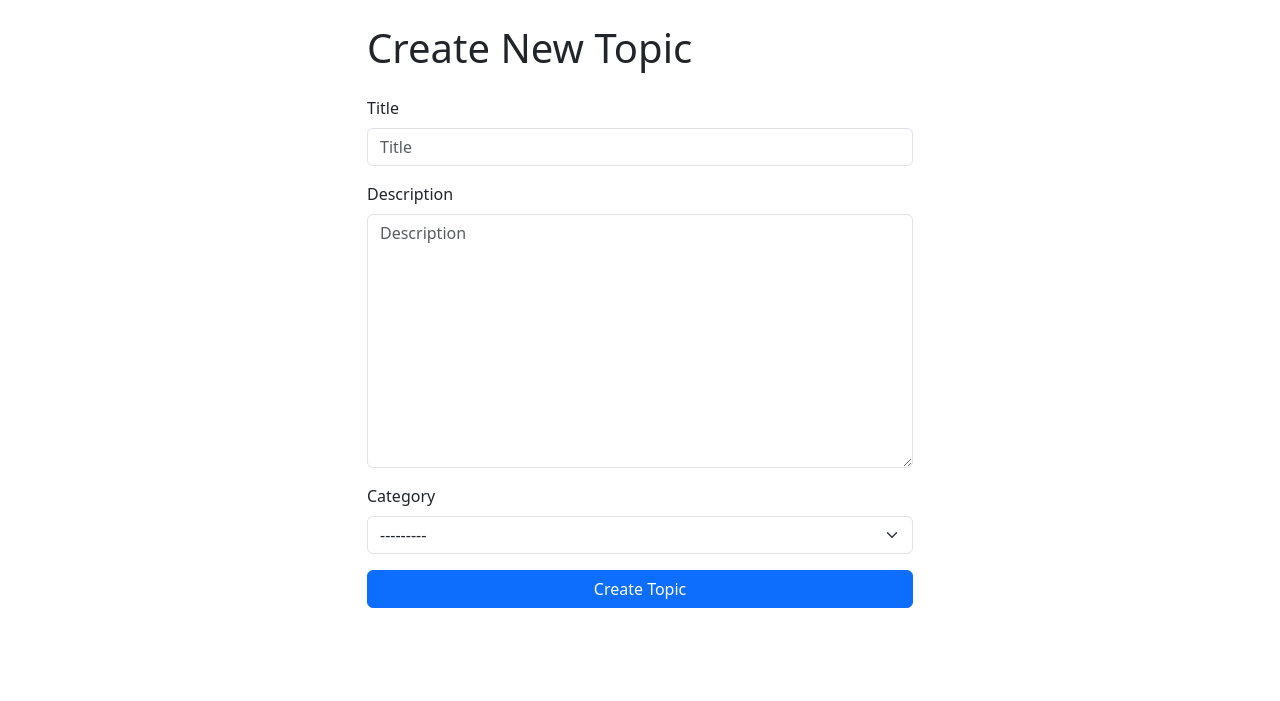
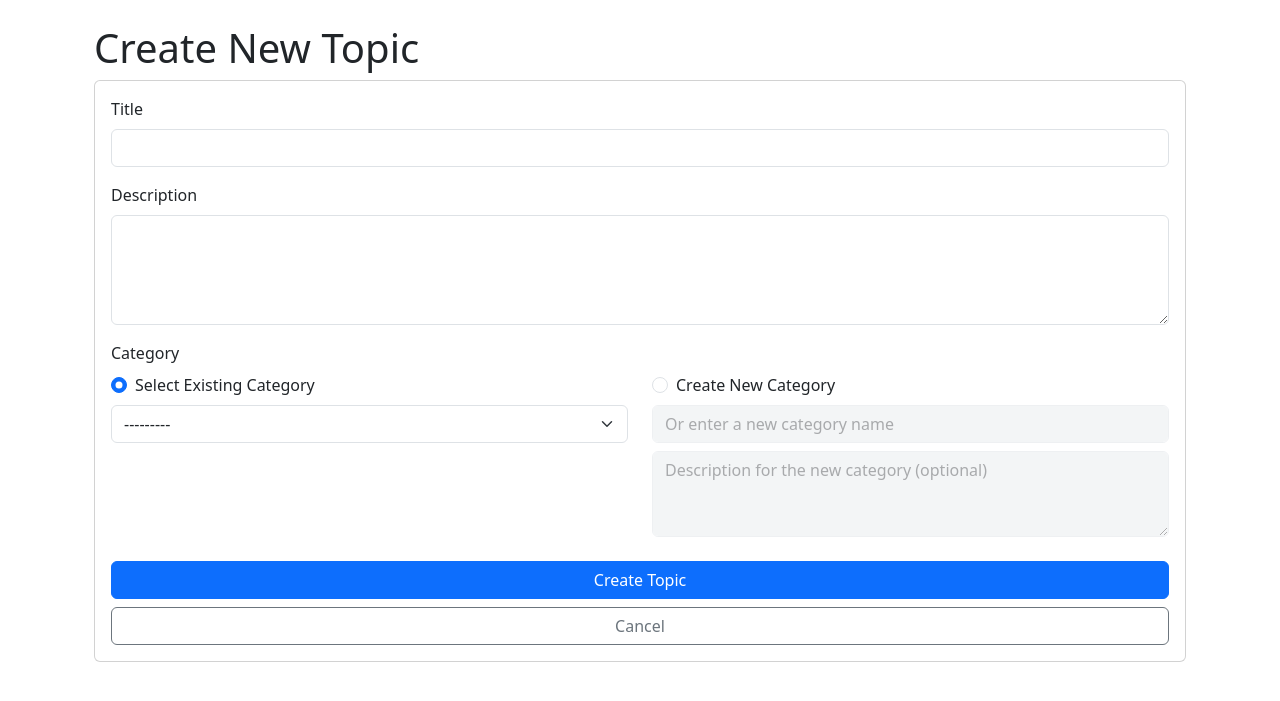
Before and after one commit to vertical-agent-solutions/blog-content-manager, a Django app: page /topics/create/ in a window 1280 px wide. Shown: the part 56-757 px from the top of the page. Run offline with Django 5.2, Linux system fonts and the light colour scheme; data that the repository does not hold is empty; some libraries are stand-ins or nearby versions.

Commit message:
Updated category management

```diff
--- a/core/forms.py
+++ b/core/forms.py
@@ -1,7 +1,80 @@
 from django import forms
-from .models import Topic
+from .models import Topic, Category
 
 class TopicForm(forms.ModelForm):
+    # Make category field not required
+    category = forms.ModelChoiceField(
+        queryset=Category.objects.all(),
+        required=False,
+        widget=forms.Select(attrs={
+            'class': 'form-select',
+            'data-existing-category': 'true'
+        })
+    )
+
+    # Add a field for new category
+    new_category = forms.CharField(
+        max_length=200,
+        required=False,
+        widget=forms.TextInput(attrs={
+            'class': 'form-control',
+            'placeholder': 'Or enter a new category name'
+        })
+    )
+    new_category_description = forms.CharField(
+        widget=forms.Textarea(attrs={
+            'class': 'form-control',
+            'placeholder': 'Description for the new category (optional)',
+            'rows': 3
+        }),
+        required=False
+    )
+
     class Meta:
         model = Topic
-        fields = ['title', 'description', 'category']
+        fields = ['title', 'description', 'category', 'new_category', 'new_category_description']
+        widgets = {
+            'title': forms.TextInput(attrs={'class': 'form-control'}),
+            'description': forms.Textarea(attrs={'class': 'form-control', 'rows': 4}),
+        }
+
+    def clean(self):
+        cleaned_data = super().clean()
+        category = cleaned_data.get('category')
+        new_category = cleaned_data.get('new_category')
+
+        # Check if neither or both are provided
+        if not category and not new_category:
+            raise forms.ValidationError({
+                'category': 'Please either select an existing category or create a new one.',
+                'new_category': 'Please either select an existing category or create a new one.'
+            })
+        if category and new_category:
+            raise forms.ValidationError({
+                'category': 'Please choose only one: either select an existing category or create a new one.',
+                'new_category': 'Please choose only one: either select an existing category or create a new one.'
+            })
+
+        # Check if new category name already exists
+        if new_category and Category.objects.filter(name__iexact=new_category).exists():
+            raise forms.ValidationError({
+                'new_category': f'A category with the name "{new_category}" already exists. Please select it from the dropdown instead.'
+            })
+
+        return cleaned_data
+
+    def save(self, commit=True):
+        instance = super().save(commit=False)
+        new_category = self.cleaned_data.get('new_category')
+
+        if new_category:
+            # Create new category
+            category = Category.objects.create(
+                name=new_category,
+                description=self.cleaned_data.get('new_category_description', '')
+            )
+            instance.category = category
+
+        if commit:
+            instance.save()
+        return instance
--- a/templates/core/topics/create.html
+++ b/templates/core/topics/create.html
@@ -2,18 +2,138 @@
 {% load django_bootstrap5 %}
 
 {% block content %}
-<div class="row">
-    <div class="col-md-6 offset-md-3">
-        <h1 class="mb-4">Create New Topic</h1>
+<div class="container mt-4">
+    <h1>Create New Topic</h1>
 
-        <form method="post">
-            {% csrf_token %}
-            {% bootstrap_form form %}
+    <div class="card">
+        <div class="card-body">
+            <form method="post">
+                {% csrf_token %}
 
-            <div class="d-grid">
-                <button type="submit" class="btn btn-primary">Create Topic</button>
-            </div>
-        </form>
+                {# Topic Title #}
+                <div class="mb-3">
+                    <label for="{{ form.title.id_for_label }}" class="form-label">Title</label>
+                    {{ form.title }}
+                    {% if form.title.errors %}
+                        <div class="alert alert-danger mt-2">{{ form.title.errors }}</div>
+                    {% endif %}
+                </div>
+
+                {# Topic Description #}
+                <div class="mb-3">
+                    <label for="{{ form.description.id_for_label }}" class="form-label">Description</label>
+                    {{ form.description }}
+                    {% if form.description.errors %}
+                        <div class="alert alert-danger mt-2">{{ form.description.errors }}</div>
+                    {% endif %}
+                </div>
+
+                {# Category Selection #}
+                <div class="mb-4">
+                    <label class="form-label">Category</label>
+                    <div class="row">
+                        <div class="col-md-6">
+                            <div class="existing-category mb-3">
+                                <div class="form-check mb-2">
+                                    <input class="form-check-input" type="radio" name="category_choice" id="existing_category" value="existing" checked>
+                                    <label class="form-check-label" for="existing_category">
+                                        Select Existing Category
+                                    </label>
+                                </div>
+                                {{ form.category }}
+                                {% if form.category.errors %}
+                                    <div class="alert alert-danger mt-2">{{ form.category.errors }}</div>
+                                {% endif %}
+                            </div>
+                        </div>
+                        <div class="col-md-6">
+                            <div class="new-category">
+                                <div class="form-check mb-2">
+                                    <input class="form-check-input" type="radio" name="category_choice" id="new_category" value="new">
+                                    <label class="form-check-label" for="new_category">
+                                        Create New Category
+                                    </label>
+                                </div>
+                                {{ form.new_category }}
+                                {% if form.new_category.errors %}
+                                    <div class="alert alert-danger mt-2">{{ form.new_category.errors }}</div>
+                                {% endif %}
+                                <div class="mt-2">
+                                    {{ form.new_category_description }}
+                                </div>
+                            </div>
+                        </div>
+                    </div>
+                    {% if form.non_field_errors %}
+                        <div class="alert alert-danger mt-2">{{ form.non_field_errors }}</div>
+                    {% endif %}
+                </div>
+
+                <div class="d-grid gap-2">
+                    <button type="submit" class="btn btn-primary">Create Topic</button>
+                    <a href="{% url 'core:topic_list' %}" class="btn btn-outline-secondary">Cancel</a>
+                </div>
+            </form>
+        </div>
     </div>
 </div>
+
+{% block extra_js %}
+<script>
+document.addEventListener('DOMContentLoaded', function() {
+    const categorySelect = document.querySelector('[name="category"]');
+    const newCategoryInput = document.querySelector('[name="new_category"]');
+    const newCategoryDesc = document.querySelector('[name="new_category_description"]');
+    const existingRadio = document.getElementById('existing_category');
+    const newRadio = document.getElementById('new_category');
+
+    function toggleFields(useExisting) {
+        // Enable/disable fields
+        categorySelect.disabled = !useExisting;
+        newCategoryInput.disabled = useExisting;
+        newCategoryDesc.disabled = useExisting;
+
+        // Clear values
+        if (useExisting) {
+            newCategoryInput.value = '';
+            newCategoryDesc.value = '';
+        } else {
+            categorySelect.value = '';
+        }
+
+        // Update visual feedback
+        categorySelect.style.opacity = useExisting ? '1' : '0.5';
+        newCategoryInput.style.opacity = useExisting ? '0.5' : '1';
+        newCategoryDesc.style.opacity = useExisting ? '0.5' : '1';
+    }
+
+    // Initial state
+    toggleFields(true);
+
+    // Event listeners for radio buttons
+    existingRadio.addEventListener('change', function() {
+        if (this.checked) toggleFields(true);
+    });
+
+    newRadio.addEventListener('change', function() {
+        if (this.checked) toggleFields(false);
+    });
+
+    // Event listeners for fields to auto-select appropriate radio
+    categorySelect.addEventListener('change', function() {
+        if (this.value) {
+            existingRadio.checked = true;
+            toggleFields(true);
+        }
+    });
+
+    newCategoryInput.addEventListener('input', function() {
+        if (this.value) {
+            newRadio.checked = true;
+            toggleFields(false);
+        }
+    });
+});
+</script>
 {% endblock %}
+{% endblock %}
```
Also changed, not shown: README.md.
